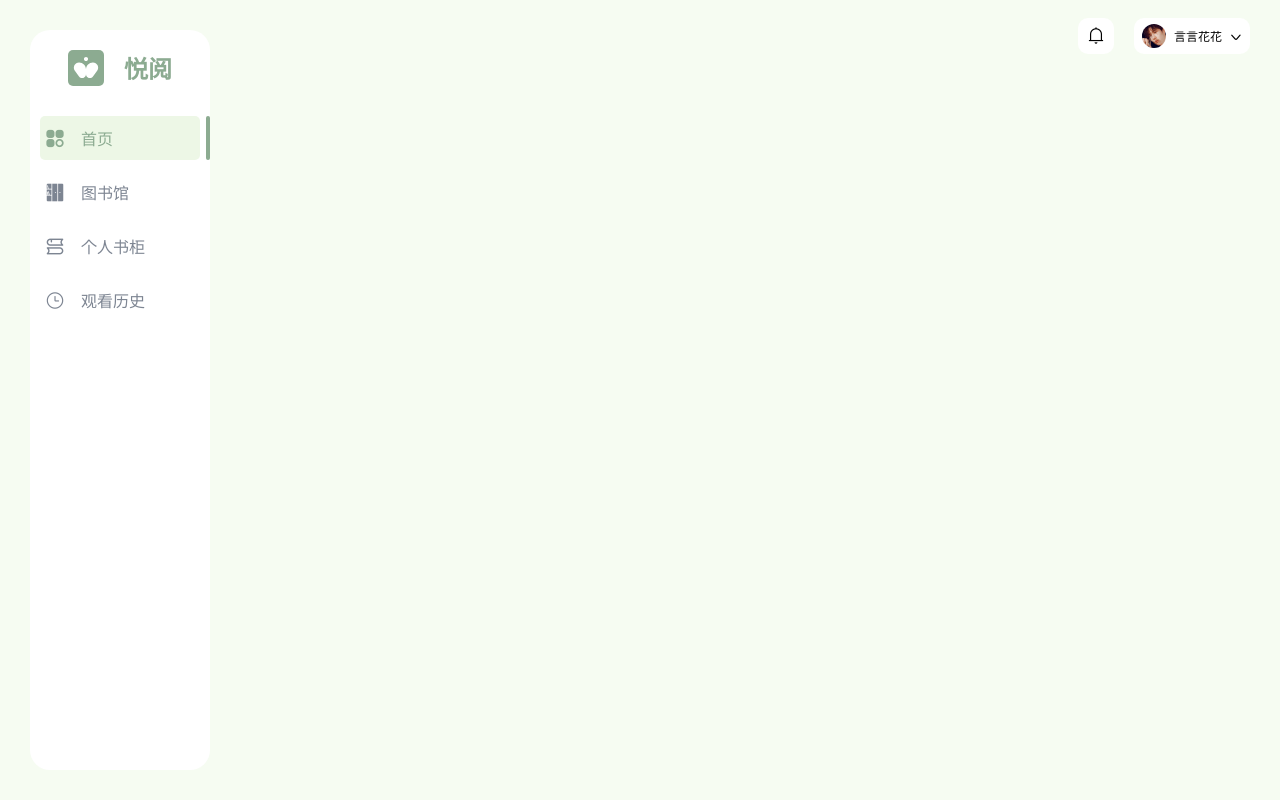
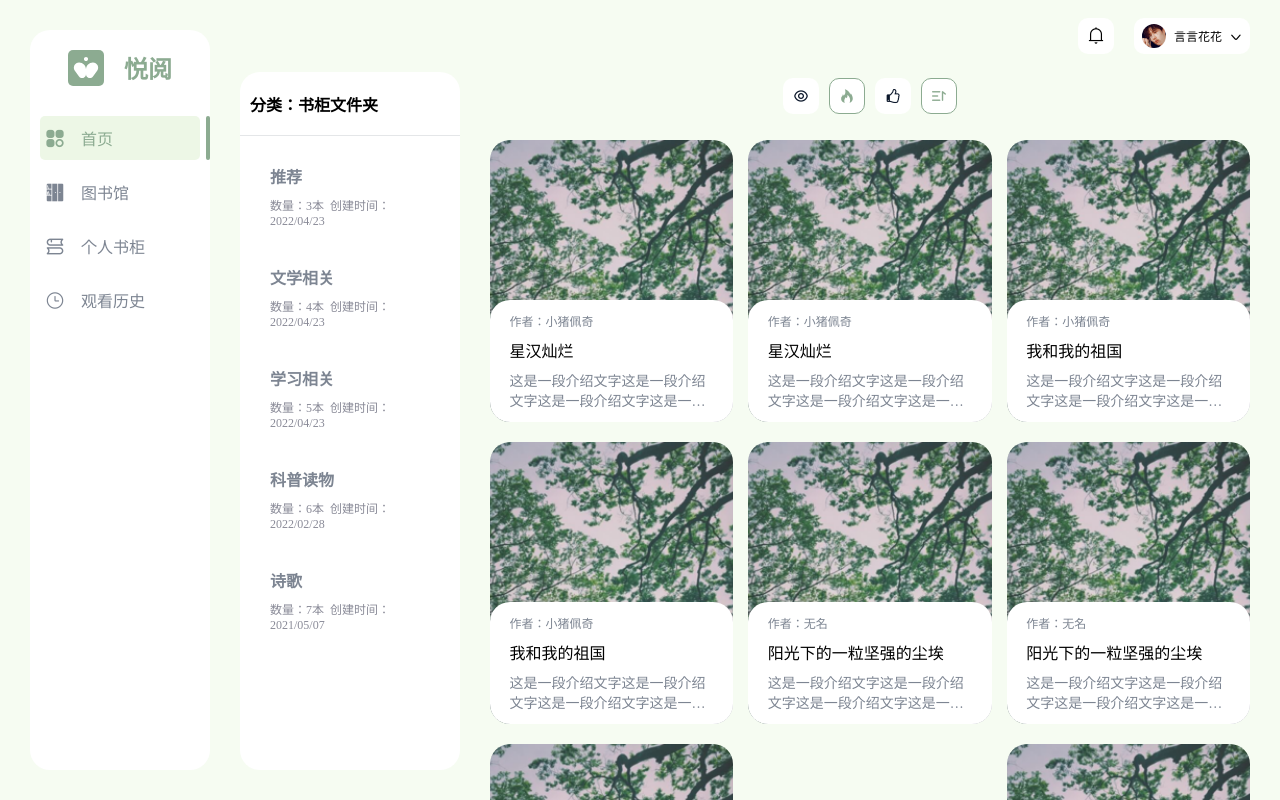
Before and after one commit to chen-lifei/reading-system, a Vue app: page /#/bookcase in a window 1280 px wide. Built offline with nearby package versions, Linux system fonts and the light colour scheme.

Commit message:
feat: 个人书柜页面布局

```diff
--- a/src/components/BookCard.vue
+++ b/src/components/BookCard.vue
@@ -34,8 +34,7 @@
 <script lang="ts">
     import { Vue, Component, Prop } from 'vue-property-decorator';
 
-    @Component({
-    })
+    @Component
     export default class BookCard extends Vue {
         @Prop({ type: Object, default: {} }) readonly bookInfo: any;
         @Prop({ type: String, default: 'tile' }) readonly displayType: any;
--- a/src/components/Navbar/SelectNavbar.vue
+++ b/src/components/Navbar/SelectNavbar.vue
@@ -2,13 +2,13 @@
     <div class="select-bar">
         <div class="top-nav">
             <span class="name">分类：</span>
-            <span class="select-name">青春</span>
-            <i class="iconfont icon-arrowDown" @click="showDropdown = !showDropdown"></i>
+            <span class="select-name">{{ isNavList ? selectTopNav : topNav }}</span>
+            <i class="iconfont icon-arrowDown" @click="showDropdown = !showDropdown" v-if="isNavList"></i>
             <div class="line"></div>
             <div class="dropdown-wrapper hidden-scrollbar" v-if="showDropdown">
                 <div class="dropdown-item"
-                    v-for="item in topNavList"
-                    :key="item.key"
+                    v-for="(item, index) in topNav"
+                    :key="index"
                     :class="{ 'selected': item.key === 'qingchun' }">
                     {{ item.name }}
                 </div>
@@ -16,14 +16,15 @@
         </div>
         <div class="second-nav">
             <div class="nav-item"
-                v-for="item in currentNav"
-                :key="item.key"
+                v-for="(item, index) in navList"
+                :key="index"
                 :class="{ 'selected': item.key === 'school' }"
                 @click="selectItem(item)">
                 <div class="name">{{ item.name }}</div>
                 <div class="desc">
-                    <span class="number">数量：{{ item.number }}</span>
-                    <span class="click-number">点击量：{{ item.clickNumber }}</span>
+                    <span class="number" v-if="item.number">数量：{{ item.number }}本</span>
+                    <span class="click-number" v-if="item.clickNumber">点击量：{{ item.clickNumber }}</span>
+                    <span class="create-date" v-if="item.createDate">创建时间：{{ item.createDate }}</span>
                 </div>
             </div>
         </div>
@@ -31,55 +32,26 @@
 </template>
 
 <script lang="ts">
-    import { Vue, Component, Watch } from 'vue-property-decorator';
+    import { Vue, Component, Prop } from 'vue-property-decorator';
 
     @Component
     export default class SelectNavbar extends Vue {
-        topNavList = [
-            {
-                key: 'qingchun',
-                name: '青春',
-                list: [
-                    { key: 'school', name: '校园', number: '3', clickNumber: 16 },
-                    { key: 'love', name: '爱情', number: '4', clickNumber: 16 },
-                    { key: 'panni', name: '叛逆', number: '5', clickNumber: 16 },
-                    { key: 'xuanyi', name: '悬疑惊悚', number: '6', clickNumber: 6 },
-                    { key: 'mohuan', name: '魔幻奇幻', number: '7', clickNumber: 10 },
-                ]
-            },
-            {
-                key: 'story',
-                name: '小说',
-                list: [
-                    { key: 'yanqing', name: '言情', number: '6', clickNumber: 6 },
-                    { key: 'modern', name: '现代', number: '6', clickNumber: 6 },
-                    { key: 'urban', name: '都市', number: '6', clickNumber: 6 },
-                    { key: 'historical', name: '历史', number: '6', clickNumber: 6 },
-                    { key: 'classical', name: '古典', number: '6', clickNumber: 6 },
-                    { key: 'wuxia', name: '武侠', number: '6', clickNumber: 6 },
-                    { key: 'zuopinji', name: '作品集', number: '6', clickNumber: 6 },
-                    { key: 'masterpiece', name: '世界名著', number: '6', clickNumber: 6 },
-                    { key: 'xuanyi', name: '悬疑推理', number: '6', clickNumber: 6 },
-                    { key: 'kongbu', name: '恐怖惊悚', number: '6', clickNumber: 6 },
-                ]
-            },
-            {
-                key: 'wenxue',
-                name: '文学',
-                list: [
-                    { key: 'wenji', name: '文集', number: '6', clickNumber: 6 },
-                    { key: 'jishi', name: '纪实文学', number: '6', clickNumber: 6 },
-                    { key: 'poem', name: '古诗词', number: '6', clickNumber: 6 },
-                    { key: 'shige', name: '现当代诗歌', number: '6', clickNumber: 6 },
-                ]
-            },
-        ]
-        currentSelect = this.topNavList[0]
-        currentNav = this.currentSelect.list
-        showDropdown = false
+        @Prop({ type: [Array, String], default: '' }) topNav: any;
+        @Prop({ type: Array, default: [] }) navList: any;
+
+        isNavList = false;
+        showDropdown = false;
+        selectTopNav = '青春';
+
+        mounted() {
+            this.isNavList = Array.isArray(this.topNav);
+
+        }
+
+        // currentSelect = this.topNav[0]
+        // currentNav = this.currentSelect.list
 
         selectItem(item) {
-
         }
     }
 </script>
--- a/src/views/BookcaseView.vue
+++ b/src/views/BookcaseView.vue
@@ -1,17 +1,129 @@
 <template>
-    <div>
-
+    <div class="bookcase-view">
+        <SelectBar class="left-bar hidden-scrollbar" topNav="书柜文件夹" :navList="navList"></SelectBar>
+        <div class="right-content">
+            <div class="filter-wrapper">
+                <div class="read-button button-wrapper">
+                    <i class="iconfont icon-read"></i>
+                </div>
+                <div class="hot-button button-wrapper selected">
+                    <i class="iconfont icon-hot"></i>
+                </div>
+                <div class="like-button button-wrapper">
+                    <i class="iconfont icon-like"></i>
+                </div>
+                <div class="filter-button button-wrapper selected">
+                    <i class="iconfont icon-up"></i>
+                </div>
+            </div>
+            <div class="book-wrapper">
+                <div class="book-item" v-for="(item, index) in bookList" :key="index">
+                    <BookCard :bookInfo="item"></BookCard>
+                </div>
+            </div>
+        </div>
     </div>
 </template>
 
 <script lang="ts">
+    import BookCard from '@/components/BookCard.vue';
+    import SelectBar from '@/components/Navbar/SelectNavbar.vue';
+
     import { Vue, Component, Watch } from 'vue-property-decorator';
 
-    @Component
-    export default class BookcaseView extends Vue {
+    @Component({
+        components: {
+            BookCard,
+            SelectBar
+        }
+    })
+    export default class Bookcase extends Vue {
+        bookList: any = [
+            { name: '星汉灿烂', author: '小猪佩奇', desc: '这是一段介绍文字这是一段介绍文字这是一段介绍文字这是一段介绍文字这是一段介绍文字' },
+            { name: '星汉灿烂', author: '小猪佩奇', desc: '这是一段介绍文字这是一段介绍文字这是一段介绍文字这是一段介绍文字这是一段介绍文字' },
+            { name: '我和我的祖国', author: '小猪佩奇', desc: '这是一段介绍文字这是一段介绍文字这是一段介绍文字这是一段介绍文字这是一段介绍文字' },
+            { name: '我和我的祖国', author: '小猪佩奇', desc: '这是一段介绍文字这是一段介绍文字这是一段介绍文字这是一段介绍文字这是一段介绍文字' },
+            { name: '阳光下的一粒坚强的尘埃', author: '无名', desc: '这是一段介绍文字这是一段介绍文字这是一段介绍文字这是一段介绍文字这是一段介绍文字' },
+            { name: '阳光下的一粒坚强的尘埃', author: '无名', desc: '这是一段介绍文字这是一段介绍文字这是一段介绍文字这是一段介绍文字这是一段介绍文字' },
+            { name: '阳光下的一粒坚强的尘埃', author: '无名', desc: '这是一段介绍文字这是一段介绍文字这是一段介绍文字这是一段介绍文字这是一段介绍文字' },
+            { name: '阳光下的一粒坚强的尘埃', author: '无名', desc: '这是一段介绍文字这是一段介绍文字这是一段介绍文字这是一段介绍文字这是一段介绍文字' }
+        ];
+        navList = [
+            { id: 2, name: '推荐', number: '3', createDate: '2022/04/23' },
+            { id: 4, name: '文学相关', number: '4', createDate: '2022/04/23' },
+            { id: 6, name: '学习相关', number: '5', createDate: '2022/04/23' },
+            { id: 7, name: '科普读物', number: '6', createDate: '2022/02/28' },
+            { id: 11, name: '诗歌', number: '7', createDate: '2021/05/07' }
+        ]
     }
 </script>
 
 <style lang="less" scoped>
+    .bookcase-view {
+        display: flex;
+        width: 100%;
+        height: 100%;
 
+        .left-bar {
+            height: calc(100% - 30px);
+        }
+
+        .right-content {
+            margin-left: 30px;
+            width: calc(100% - 250px);
+
+            .filter-wrapper {
+                position: relative;
+                display: flex;
+                align-items: center;
+                justify-content: center;
+                height: 48px;
+                margin: 0 30px 20px 0;
+
+                .button-wrapper {
+                    display: flex;
+                    align-items: center;
+                    justify-content: center;
+                    width: 36px;
+                    height: 36px;
+                    border-radius: 10px;
+                    margin-right: 10px;
+                    background: #FFFFFF;
+                    border: 1px solid transparent;
+                    cursor: pointer;
+
+                    .iconfont {
+                        color: #0B172A;
+                    }
+
+                    &:hover,
+                    &.selected {
+                        border-color: var(--mainColor);
+                        .iconfont {
+                            color: var(--mainColor);
+                        }
+                    }
+
+                    &:last-child {
+                        margin-right: 0;
+                    }
+                }
+            }
+
+            .book-wrapper {
+                display: flex;
+                flex-wrap: wrap;
+                justify-content: space-between;
+                width: 100%;
+                height: calc(100% - 58px);
+                padding: 0 30px 30px 0;
+                overflow: auto;
+
+                .book-item {
+                    width: 32%;
+                    margin-bottom: 20px;
+                }
+            }
+        }
+    }
 </style>
--- a/src/views/LibraryView.vue
+++ b/src/views/LibraryView.vue
@@ -1,6 +1,6 @@
 <template>
     <div class="library-view">
-        <SelectBar class="left-bar hidden-scrollbar"></SelectBar>
+        <SelectBar class="left-bar hidden-scrollbar" :topNav="topNav" :navList="navList"></SelectBar>
         <div class="right-content">
             <div class="filter-wrapper">
                 <div class="text">搜素结果：</div>
@@ -54,6 +54,34 @@
             { name: '阳光下的一粒坚强的尘埃', author: '无名', desc: '这是一段介绍文字这是一段介绍文字这是一段介绍文字这是一段介绍文字这是一段介绍文字' },
             { name: '阳光下的一粒坚强的尘埃', author: '无名', desc: '这是一段介绍文字这是一段介绍文字这是一段介绍文字这是一段介绍文字这是一段介绍文字' }
         ];
+        topNav = [
+            { key: 'qingchun', name: '青春' },
+            { key: 'story', name: '小说' },
+            { key: 'wenxue', name: '文学' },
+        ];
+        navList = [
+            { key: 'school', name: '校园', number: '3', clickNumber: 16 },
+            { key: 'love', name: '爱情', number: '4', clickNumber: 16 },
+            { key: 'panni', name: '叛逆', number: '5', clickNumber: 16 },
+            { key: 'xuanyi', name: '悬疑惊悚', number: '6', clickNumber: 6 },
+            { key: 'mohuan', name: '魔幻奇幻', number: '7', clickNumber: 10 },
+
+            // { key: 'yanqing', name: '言情', number: '6', clickNumber: 6 },
+            // { key: 'modern', name: '现代', number: '6', clickNumber: 6 },
+            // { key: 'urban', name: '都市', number: '6', clickNumber: 6 },
+            // { key: 'historical', name: '历史', number: '6', clickNumber: 6 },
+            // { key: 'classical', name: '古典', number: '6', clickNumber: 6 },
+            // { key: 'wuxia', name: '武侠', number: '6', clickNumber: 6 },
+            // { key: 'zuopinji', name: '作品集', number: '6', clickNumber: 6 },
+            // { key: 'masterpiece', name: '世界名著', number: '6', clickNumber: 6 },
+            // { key: 'xuanyi', name: '悬疑推理', number: '6', clickNumber: 6 },
+            // { key: 'kongbu', name: '恐怖惊悚', number: '6', clickNumber: 6 },
+
+            // { key: 'wenji', name: '文集', number: '6', clickNumber: 6 },
+            // { key: 'jishi', name: '纪实文学', number: '6', clickNumber: 6 },
+            // { key: 'poem', name: '古诗词', number: '6', clickNumber: 6 },
+            // { key: 'shige', name: '现当代诗歌', number: '6', clickNumber: 6 },
+        ]
     }
 </script>
 
@@ -123,7 +151,7 @@
                 height: 40px;
                 line-height: 40px;
                 border-radius: 12px;
-                margin: 15px 30px 30px 0;
+                margin: 15px 30px 20px 0;
                 text-align: center;
                 background: var(--activeColor);
 
@@ -137,7 +165,7 @@
                 flex-wrap: wrap;
                 justify-content: space-between;
                 width: 100%;
-                height: calc(100% - 133px);
+                height: calc(100% - 123px);
                 padding: 0 30px 30px 0;
                 overflow: auto;
 
```
